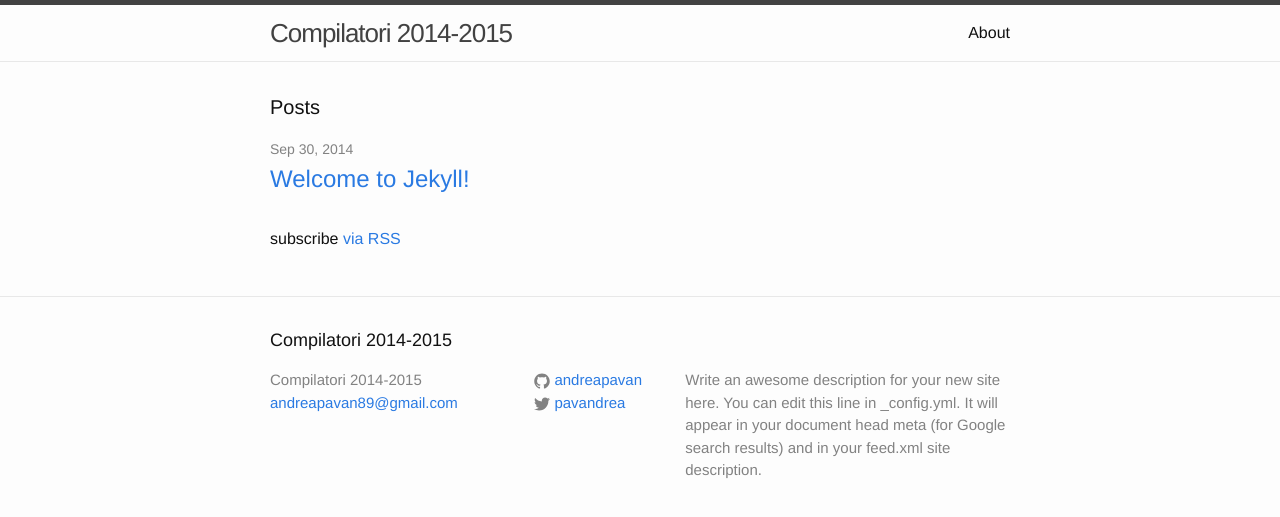
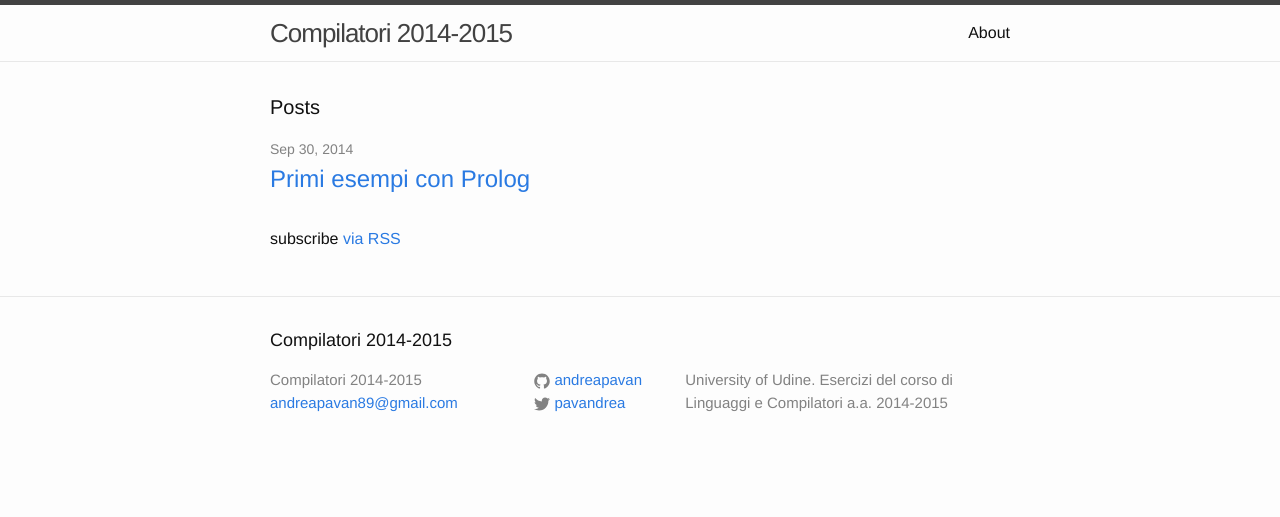
Before and after one commit to andreapavan/compilatori, a Jekyll site: the page built from index.html, in a window 1280 px wide. Shown: the top 517 px of the page. Built offline with Jekyll 4.4.1, drawn with Linux system fonts in a browser that asks for light colours.

Commit message:
Post: Primi esempi in Prolog

```diff
--- a/_config.yml
+++ b/_config.yml
@@ -2,10 +2,8 @@
 title: Compilatori 2014-2015
 email: andreapavan89@gmail.com
 description: > # this means to ignore newlines until "baseurl:"
-  Write an awesome description for your new site here. You can edit this
-  line in _config.yml. It will appear in your document head meta (for
-  Google search results) and in your feed.xml site description.
-baseurl: "/compilatori/" # the subpath of your site, e.g. /blog/
+  University of Udine. Esercizi del corso di Linguaggi e Compilatori a.a. 2014-2015
+baseurl: "/compilatori" # the subpath of your site, e.g. /blog/
 url: "http://yourdomain.com" # the base hostname & protocol for your site
 twitter_username: pavandrea
 github_username:  andreapavan
```
Also changed, not shown: _posts/2014-09-30-esempi-prolog.markdown (added, +31 -0 lines), _posts/2014-09-30-welcome-to-jekyll.markdown (deleted, +0 -25 lines).
